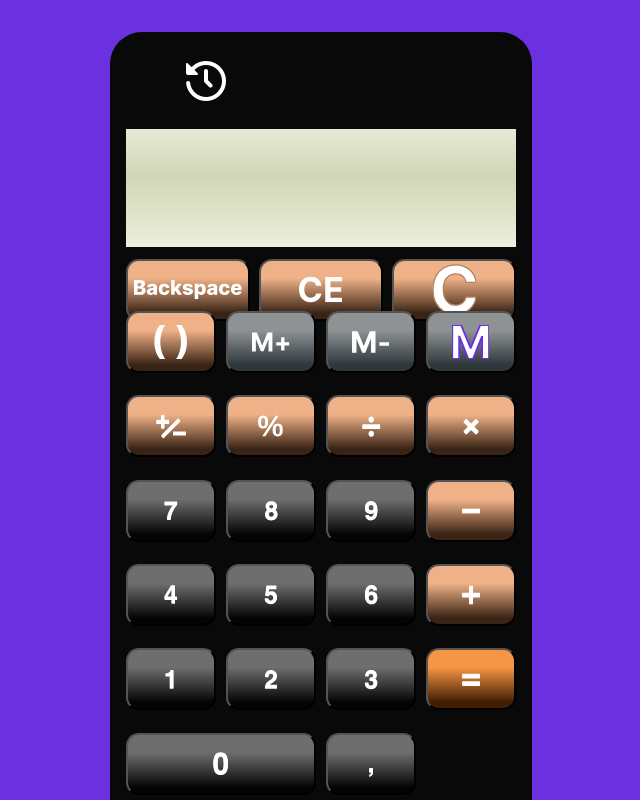
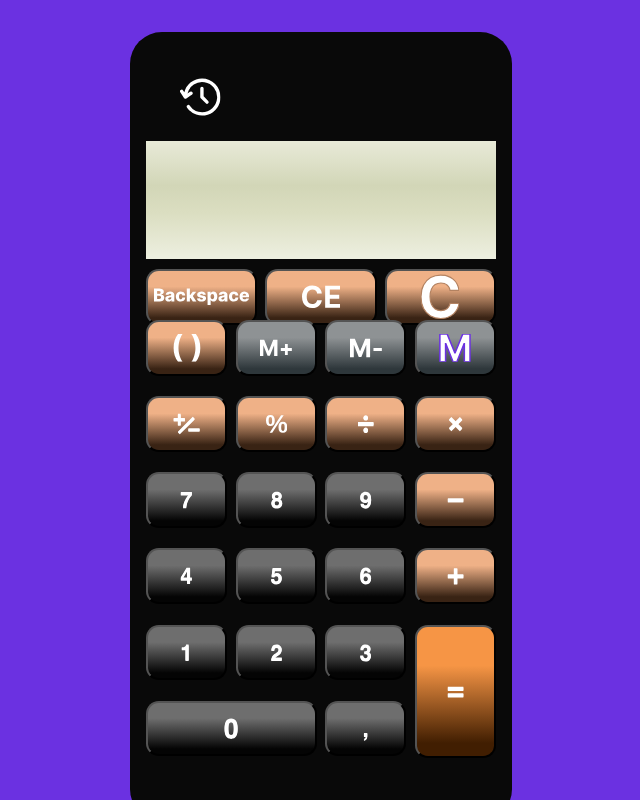
Before and after one commit to DailyDev59/calculator-ts, a Vue app: page / in a window 1280 px wide. Shown: the whole page, without its empty margins (319-959 px from the left). Built offline with nearby package versions, Linux system fonts and the light colour scheme.

Commit message:
22 Apr 2025 Rubber except display

```diff
--- a/src/assets/style.css
+++ b/src/assets/style.css
@@ -14,8 +14,10 @@ body {
 }
 .icon {
   display: block;
-  max-height: 55px;
   width: 100%;
   height: 100%;
   fill: #ffffff;
 }
+svg:hover {
+  fill: #adff2f;
+}
--- a/src/components/Calculator.vue
+++ b/src/components/Calculator.vue
@@ -1,7 +1,9 @@
 <template>
   <div class="calculator">
     <button @click="showHistory = !showHistory" class="history">
-      <img src="./../assets/img/icons8-history-48.png" alt="" />
+      <svg class="icon">
+          <use xlink:href="./../assets/sprite.svg#history"></use>
+        </svg>
     </button>
     <div class="display">
       <div v-if="memoryItems.length > 0" class="memory-indicator">M</div>
@@ -275,10 +277,10 @@ const handleParenthesis = () => {
       currentExpression.value += 'x' // Вставляем x после числа или закрывающей скобки
     }
     currentExpression.value += '('
-    isClosingParenthesisNeeded.value = true // Подсвечиваем кнопку, когда ввели открывающую
+    isClosingParenthesisNeeded.value = true // Подсвечиваем кнопку, когда ввели открывающую скобку
   } else {
     currentExpression.value += ')'
-    isClosingParenthesisNeeded.value = false // Убираем подсветку, когда ввели закрывающую
+    isClosingParenthesisNeeded.value = false // Убираем подсветку, когда ввели закрывающую скобку
   }
   calculateSubtotal()
 }
@@ -406,8 +408,10 @@ const negate = () => {
   const lastChar = currentExpression.value.slice(-1)
   if (lastChar === ')') {
     currentExpression.value += 'x(-'
+    isClosingParenthesisNeeded.value = true // Подсвечиваем кнопку, когда ввели открывающую скобку
   } else {
-    currentExpression.value += '(-'
+    currentExpression.value += 'x(-'
+    isClosingParenthesisNeeded.value = true // Подсвечиваем кнопку, когда ввели открывающую скобку
   }
   calculateSubtotal()
 }
@@ -925,9 +929,9 @@ const formattedResult = computed(() => {
 .calculator {
   display: flex;
   flex-direction: column;
-  max-width: 390px;
+  max-width: 350px;
   width: 100%;
-  max-height: 800px;
+  max-height: 740px;
   height: calc(184vw * (9 / 8.8));
   /*
     The height is calculated based on 184vw to create a "buffer" zone.
@@ -942,19 +946,21 @@ const formattedResult = computed(() => {
 }
 .history {
   border: 0;
-  width: 50%;
+  max-width: 15%;
+  width: 100%;
+  max-height: 10%;
+  height: 100%;
   background-color: #090909;
   cursor: pointer;
-  margin: 0 0 20px 50px;
+  margin: 1% 0 2% 8%;
   text-align: left;
 }
 .display {
   position: relative;
   margin: 0 auto;
-  max-width: 429px;
   width: 100%;
   max-height: 118px;
-  height: 100%;
+  aspect-ratio: 16 / 6;
   background: linear-gradient(
     to bottom,
     #e8ead8 0%,
@@ -1016,7 +1022,7 @@ const formattedResult = computed(() => {
   position: relative;
   overflow: hidden;
   flex-grow: 1;
-  padding-bottom: 10%;
+  padding-bottom: 15%;
 }
 .history_view {
   position: absolute;
@@ -1050,18 +1056,18 @@ const formattedResult = computed(() => {
   display: grid;
   grid-template-columns: repeat(4, minmax(20px, 1fr));
   column-gap: 2.4%;
+  row-gap: 4.8%;
   max-width: 429px;
   height: 100%;
 }
 .keyboard button {
-  max-height: 62px;
   aspect-ratio: 16 / 11;
   border-radius: 1vw;
   cursor: pointer;
 }
 .box0 {
-  max-width: 190px;
   width: 100%;
+  height: 47%;
   grid-column: span 2;
 }
 .gray {
@@ -1074,6 +1080,8 @@ const formattedResult = computed(() => {
   background: linear-gradient(to bottom, #6e6e6e 30%, #040404 90%);
 }
 .orange {
+  width: 100%;
+  height: 69%;
   background: linear-gradient(to bottom, #f69545 30%, #411e01 90%);
   grid-row: span 2;
 }
```
Also changed, not shown: src/assets/img/backspace.svg (deleted), src/assets/sprite.svg.
